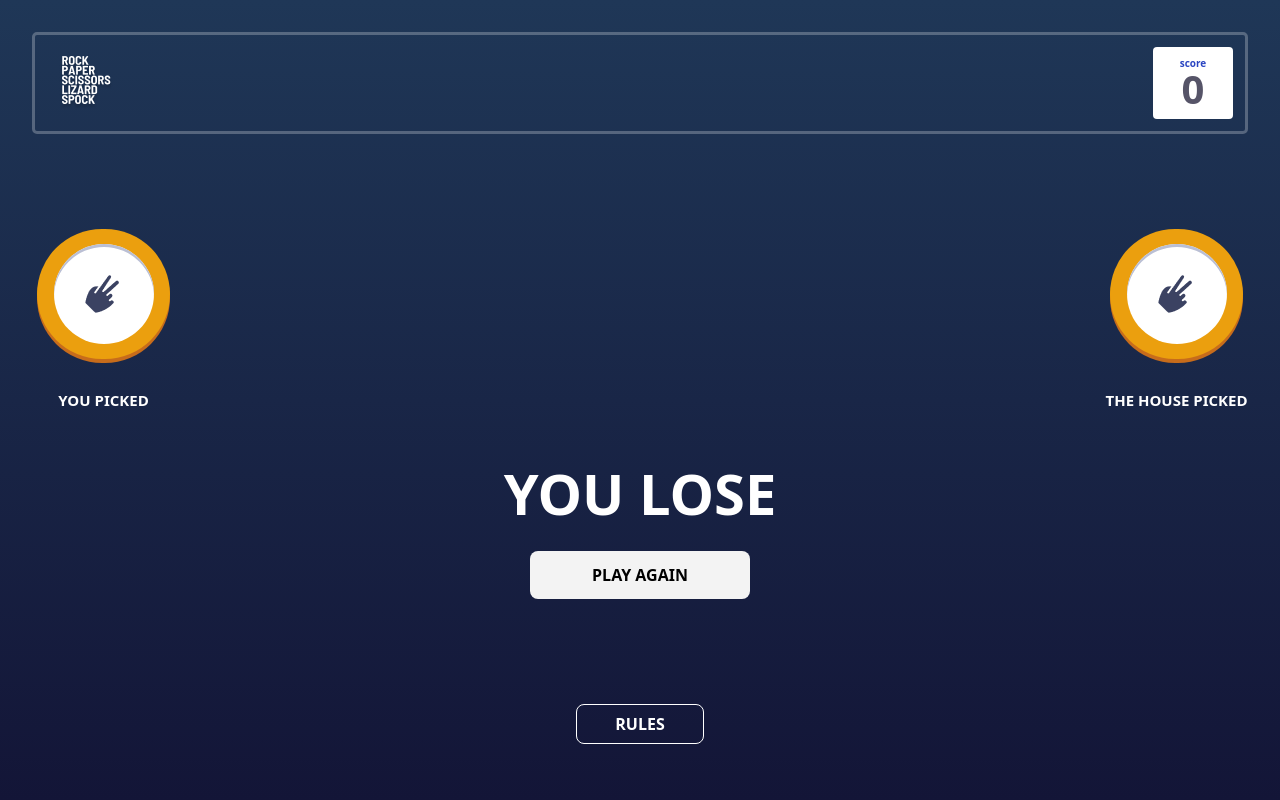
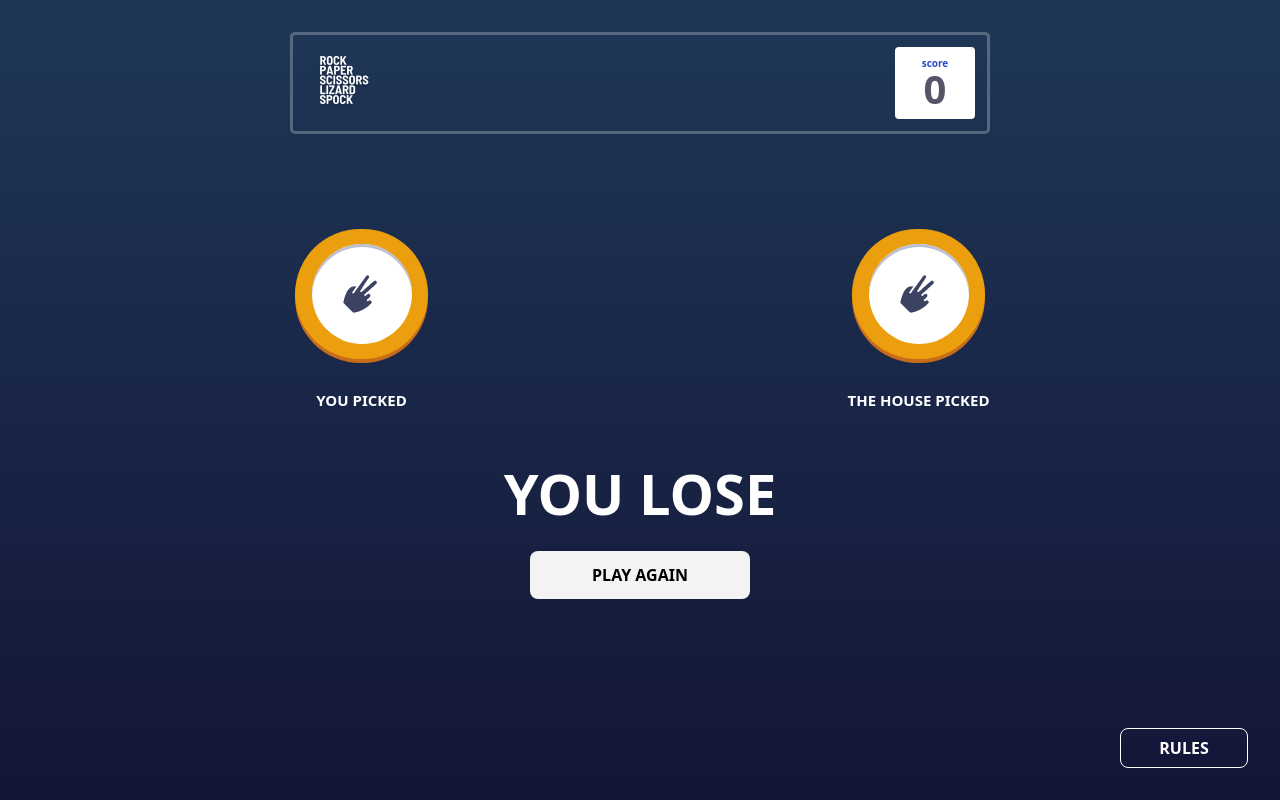
Before and after one commit to EnkiEnki77/rock-paper-scissors-lizard-spock, a Next.js app: page / in a window 1280 px wide. Both pictures are taken after a click on the element 640 px from the left and 276 px from the top of the page. Built offline with nearby package versions, Linux system fonts and the light colour scheme.

Commit message:
finished desktop design

```diff
--- a/components/Battles.tsx
+++ b/components/Battles.tsx
@@ -9,7 +9,7 @@ type Props = {
 
 const Battles = ({ move, cmpMove }: Props) => {
   return (
-    <div className="flex justify-between w-full">
+    <div className="flex justify-between w-full md:max-w-[700px]">
       <div className="flex flex-col w-[143px] h-[182px] justify-end relative">
         <Choice move={move} position="top-0 left-0 right-0 mx-auto" />
         <p className="uppercase text-[15px] text-white font-bold text-center">
--- a/components/Choice.tsx
+++ b/components/Choice.tsx
@@ -42,7 +42,7 @@ const Choice = ({ position, setChosenMove, move }: Props) => {
         setChosenMove === undefined
           ? "w-[133px] h-[130px]"
           : "w-[98px] h-[94px]"
-      } z-20 ${color} ${position} shadow-[0px_4px_0px]  rounded-full flex items-center justify-center absolute`}
+      } z-20 ${color} ${position} shadow-[0px_4px_0px]  rounded-full flex items-center justify-center absolute cursor-pointer`}
     >
       <div
         className={`${
--- a/components/TitleAndScore.tsx
+++ b/components/TitleAndScore.tsx
@@ -8,7 +8,7 @@ type Props = {
 
 const TitleAndScore = ({ score }: Props) => {
   return (
-    <div className="rounded-[5px] w-full mb-[95px] border-white border-opacity-25 border-x-[3px] border-y-[3px] p-3 flex justify-between items-center">
+    <div className="rounded-[5px] w-full mb-[95px] border-white border-opacity-25 md:max-w-[700px] border-x-[3px] border-y-[3px] p-3 flex justify-between items-center">
       <Image className="ml-3" src={title} alt="title" />
       <div className="bg-white rounded-[4px] w-20 h-[72px] flex flex-col items-center justify-center">
         <p className="text-[10px] leading-[12px] text-[#2A45C2] font-semibold">
--- a/pages/index.tsx
+++ b/pages/index.tsx
@@ -97,7 +97,10 @@ const Home: NextPage = () => {
           />,
         ]
       )}
-      <Link className="absolute bottom-[56px]" href="/rules">
+      <Link
+        className="absolute bottom-[56px] md:bottom-8 md:right-8"
+        href="/rules"
+      >
         <button className=" text-white uppercase text-base font-semibold h-10 w-[128px] border rounded-[8px] border-white ">
           rules
         </button>
```
